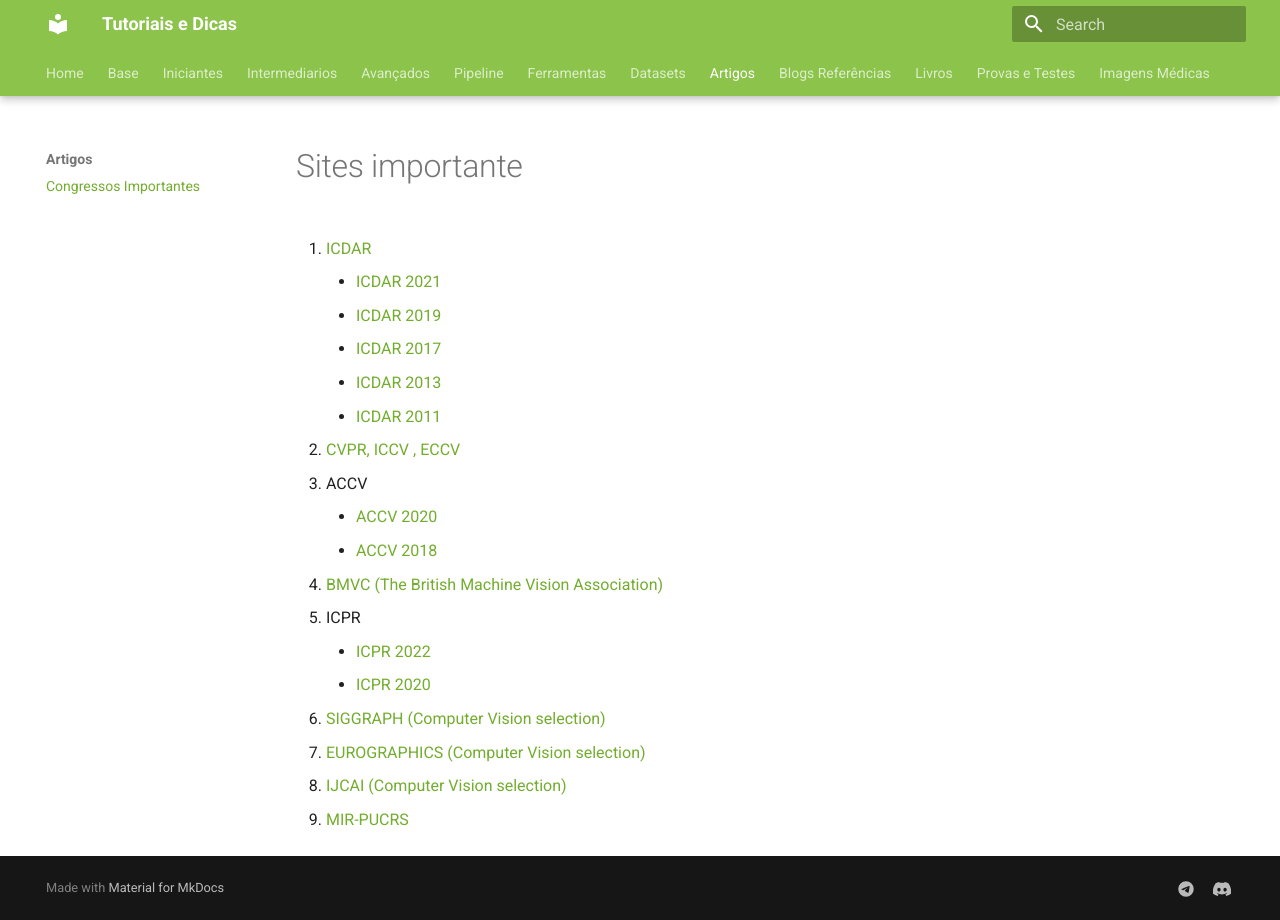
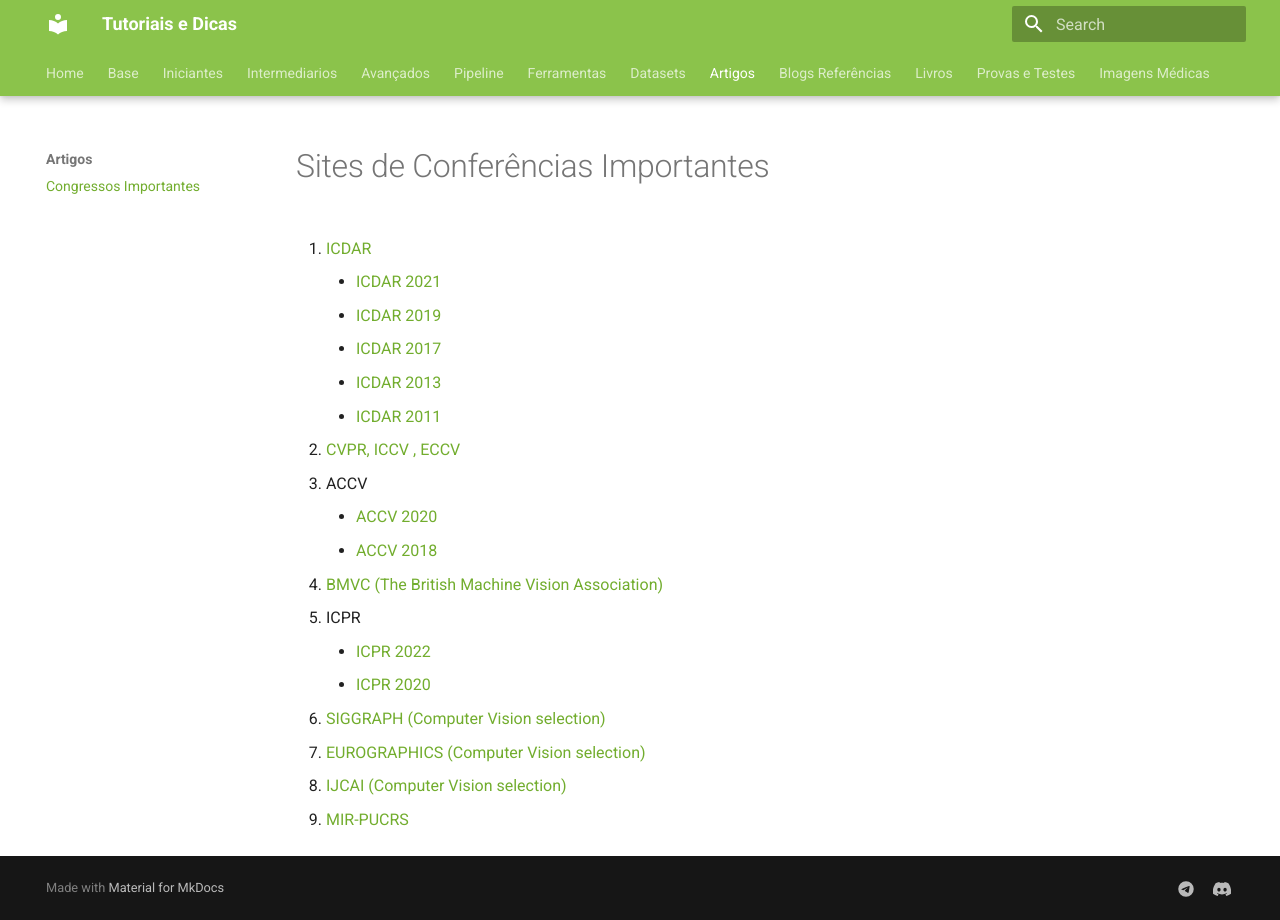
Before and after one commit to Grupo-OpenCV-BR/tutoriais-tecnologia, an MkDocs documentation site: the page built from docs/papers/congressos.md, in a window 1280 px wide. Built offline with MkDocs 1.6.1 and Material for MkDocs 9.7.7, drawn with Linux system fonts in a browser that asks for light colours; the version menu is left out.

Commit message:
Restruturação do projeto (#23)
* Restruturação do repositório

* Restruturação do repositório

* Restruturação do projeto

* Restruturação do projeto

* Restruturação do projeto

* Restruturação do projeto

* Restruturação do projeto

Co-authored-by: Andre Luiz Emidio Junior <andre.junior@engdb.com.br>

```diff
--- a/docs/papers/congressos.md
+++ b/docs/papers/congressos.md
@@ -1,4 +1,4 @@
-# Sites importante
+# Sites de Conferências Importantes
 
 1.  [ICDAR](https://www.icdar.org/)
     <ul>
```
